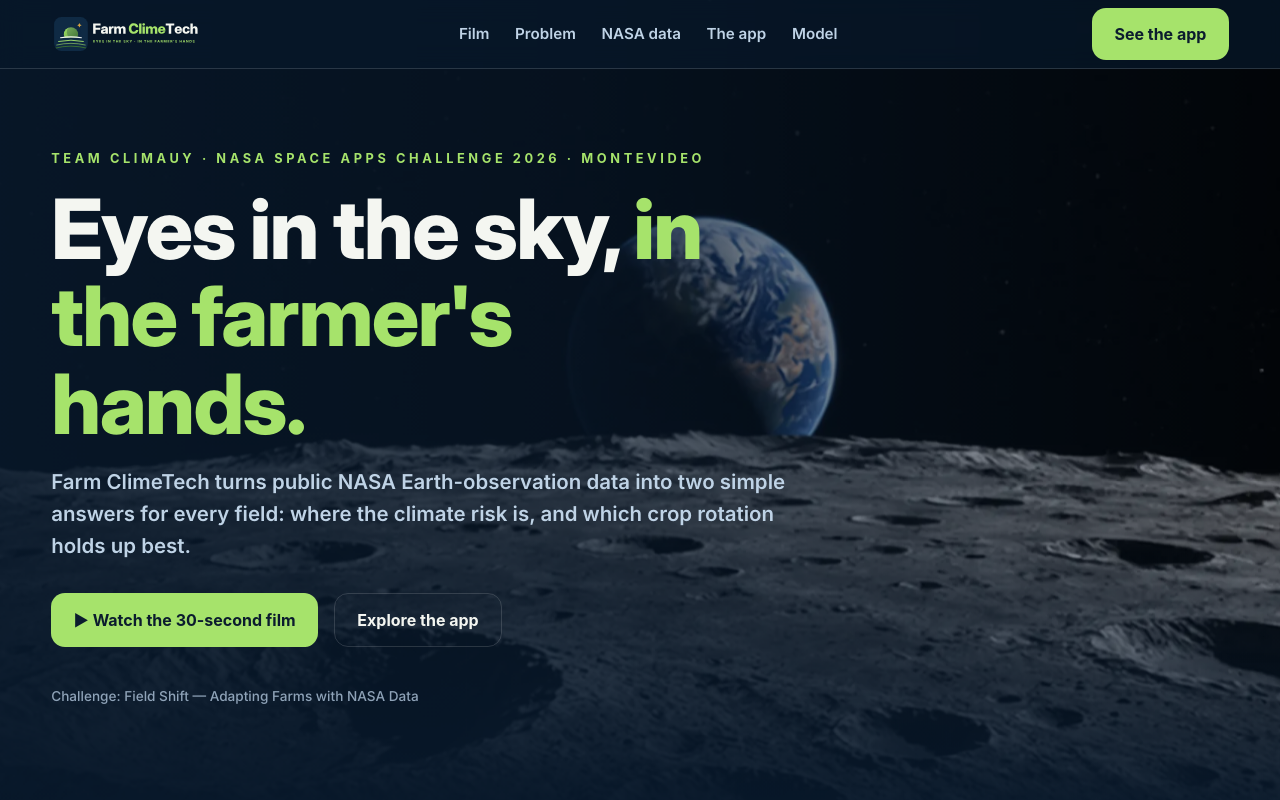
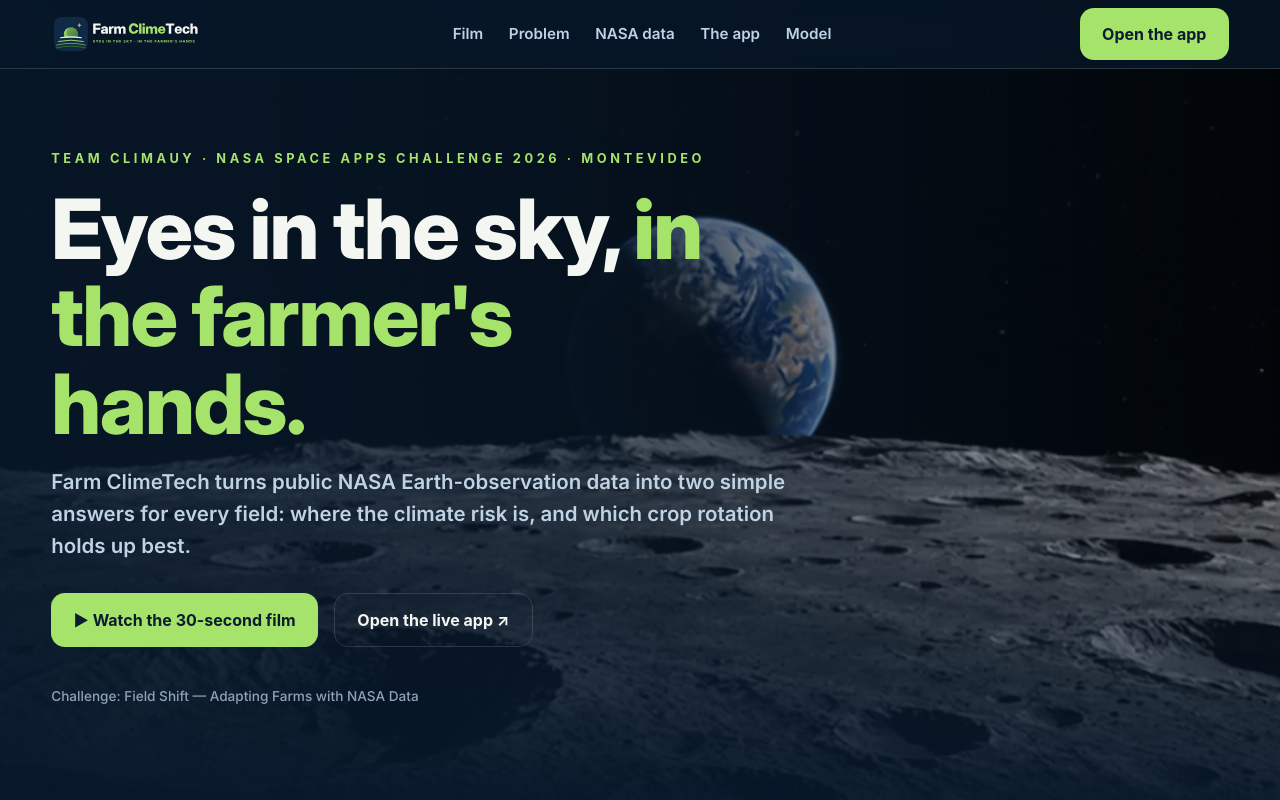
Before and after one commit to neils33Arquitec/farm-clim-tech, a plain HTML site: page public/index.html in a window 1280 px wide. Shown: the top 800 px of the page. Drawn offline with Linux system fonts and the light colour scheme; a web font is replaced by a local one.

Commit message:
Link the landing buttons to the live app
Co-Authored-By: Claude Opus 5.5 <noreply@anthropic.com>
Claude-Session: https://claude.ai/code/session_01SoLgZG84sHHFKSWtopTP3p

```diff
--- a/public/index.html
+++ b/public/index.html
@@ -128,7 +128,7 @@ footer p{color:var(--mute);max-width:44rem;margin-top:.4rem}
       <li><a href="#app">The app</a></li>
       <li><a href="#model">Model</a></li>
     </ul>
-    <a class="btn" href="#app">See the app</a>
+    <a class="btn" href="https://farmclimetech-4b9c.onrender.com/" target="_blank" rel="noopener">Open the app</a>
   </div>
 </nav>
 
@@ -140,7 +140,7 @@ footer p{color:var(--mute);max-width:44rem;margin-top:.4rem}
     <p class="lead">Farm ClimeTech turns public NASA Earth-observation data into two simple answers for every field: where the climate risk is, and which crop rotation holds up best.</p>
     <div class="cta">
       <a class="btn" href="#film">▶ Watch the 30-second film</a>
-      <a class="btn ghost" href="#app">Explore the app</a>
+      <a class="btn ghost" href="https://farmclimetech-4b9c.onrender.com/" target="_blank" rel="noopener">Open the live app ↗</a>
     </div>
     <p class="meta">Challenge: Field Shift — Adapting Farms with NASA Data</p>
   </div>
@@ -205,6 +205,7 @@ footer p{color:var(--mute);max-width:44rem;margin-top:.4rem}
       <figure class="reveal"><img src="assets/screen-alerts.webp" alt="Alerts screen with dry spell warning" loading="lazy"><figcaption><b>Alerts that say what to do.</b> The risk, the timing and the place to check.</figcaption></figure>
       <figure class="reveal"><img src="assets/in-field-offline.webp" alt="The app on a phone in a pasture with cattle, working offline" loading="lazy"><figcaption><b>Works offline,</b> with the last saved data. Built to be read in full sun.</figcaption></figure>
     </div>
+    <p class="reveal" style="text-align:center;margin-top:40px"><a class="btn" href="https://farmclimetech-4b9c.onrender.com/" target="_blank" rel="noopener">Try the live app ↗</a></p>
   </div>
 </section>
 
@@ -225,6 +226,7 @@ footer p{color:var(--mute);max-width:44rem;margin-top:.4rem}
     <img src="assets/fct-icon.svg" alt="" width="96" height="96" style="margin:0 auto" class="reveal">
     <h2 class="reveal">Eyes in the sky, <em>in the farmer's hands.</em></h2>
     <p class="lead reveal" style="margin:0 auto">Los ojos del cielo, en manos del agricultor.</p>
+    <p class="reveal" style="margin-top:28px"><a class="btn" href="https://farmclimetech-4b9c.onrender.com/" target="_blank" rel="noopener">Open Farm ClimeTech ↗</a></p>
   </div>
 </section>
 
```
